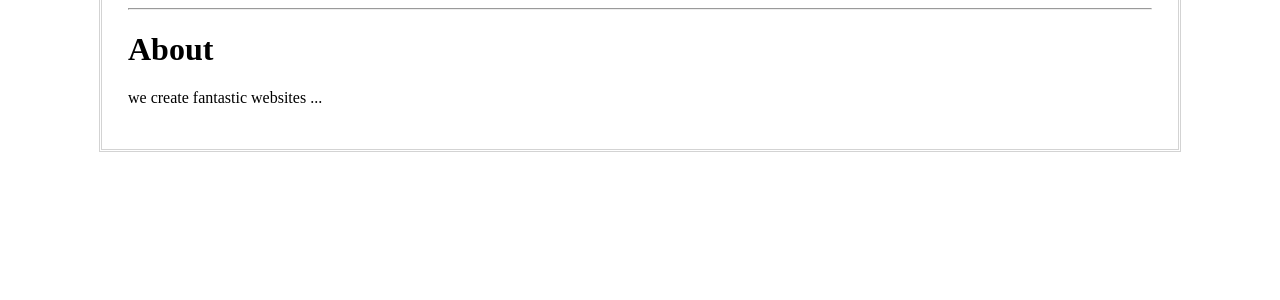
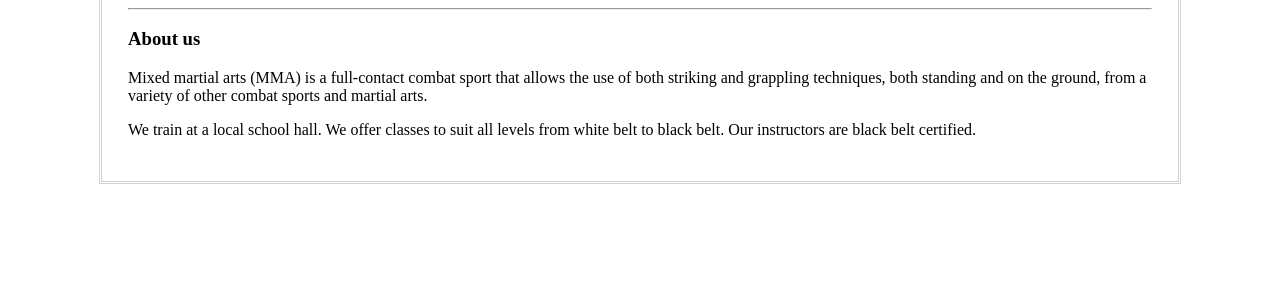
Before and after one commit to MehreenMalik/B00067565_WebAssignment, a PHP site: template templates/about.html.twig in a window 1280 px wide. Shown: the part 248-548 px from the top of the page. Run offline with PHP 8.4, Linux system fonts and the light colour scheme; the template is opened without the code that fills it, so the values that code supplies are empty; some libraries are stand-ins or nearby versions.

Commit message:
update to about us page

```diff
--- a/templates/about.html.twig
+++ b/templates/about.html.twig
@@ -8,10 +8,13 @@
 {% block title %}about{% endblock %}
 
 {% block main %}
-<h1>About</h1>
-
-<p>
-    we create fantastic websites ...
-</p>
-
+<h3> About us </h3>
+    <p>
+        Mixed martial arts (MMA) is a full-contact combat sport that allows the use of both striking and grappling techniques,
+        both standing and on the ground, from a variety of other combat sports and martial arts.
+    </p>
+    <p>
+        We train at a local school hall. We offer classes to suit all levels from white belt to black belt. Our instructors
+        are black belt certified.
+    </p>
 {% endblock %}
```
